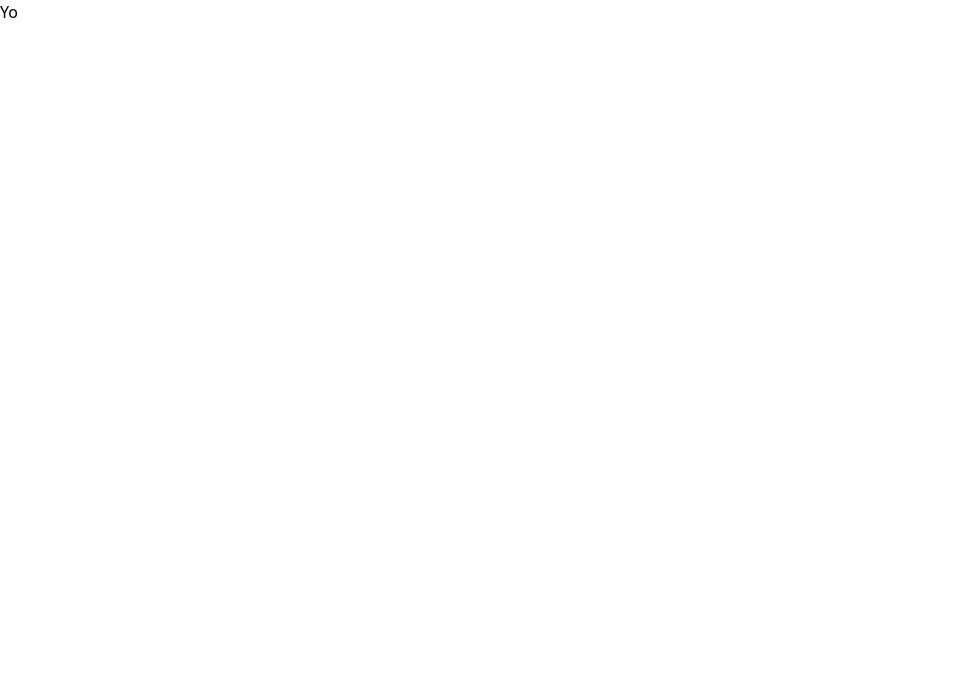
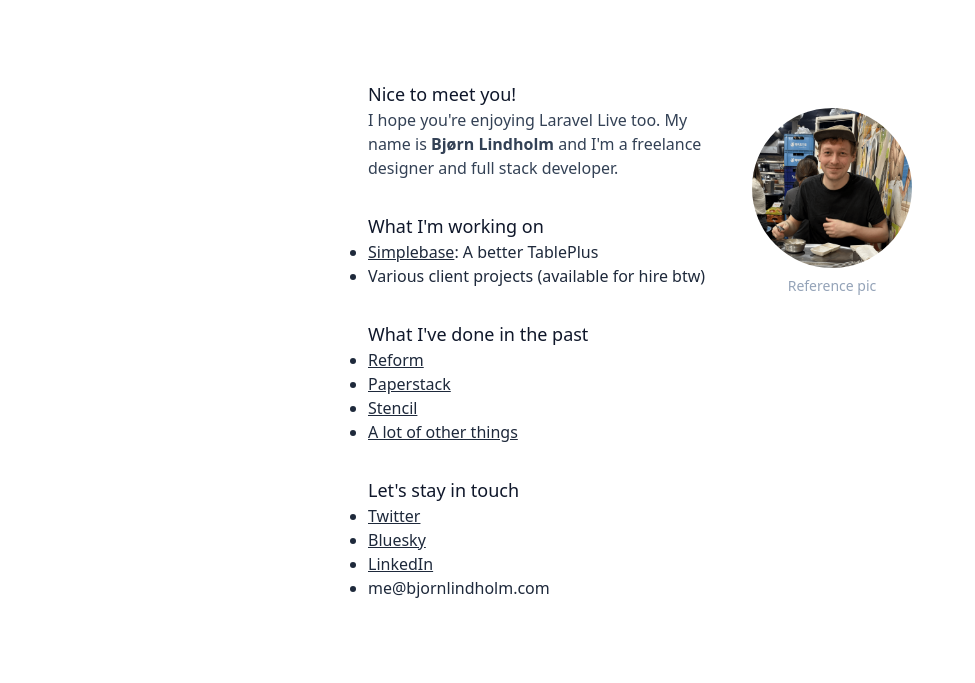
Before and after one commit to BjornDCode/bjornlindholm.com, a website: page assets/nice-to-meet-you.html in a window 1280 px wide. Shown: the whole page, without its empty margins (0-975 px from the left). Drawn offline with nearby package versions, Linux system fonts and the light colour scheme; files whose address does not match are found by name.

Commit message:
Finish temp page

```diff
--- a/assets/nice-to-meet-you.html
+++ b/assets/nice-to-meet-you.html
@@ -3,7 +3,7 @@
         <meta charset="UTF-8">
         <meta name="viewport" content="width=device-width, initial-scale=1.0">
 
-        <title>Nice to meet you</title>
+        <title>Nice to meet you | Bjørn Lindholm</title>
         <meta name="title" />
         <meta name="description" content="Designer & developer from Denmark" />
 
@@ -23,12 +23,74 @@
         <script src="https://cdn.tailwindcss.com"></script>
     </head>
     <body>
-        <div class="flex">
-            <div class="w-full">
-                <main class="w-full">
-                    Yo
-                </main>
+        <main class="px-4 py-8 md:px-8 md:py-20 sm:max-w-[38rem] sm:mx-auto">
+            <h1 class="text-lg text-slate-900 font-medium">
+                Nice to meet you!
+            </h1>
+
+            <div class="flex space-x-10">
+                <div>
+                    <p class="first:mt-0 my-5 text-slate-700">
+                        I hope you're enjoying Laravel Live too. My name is <strong>Bjørn Lindholm</strong> and I'm a freelance designer and full stack developer.
+                    </p>
+
+                    <h2 class="mt-8 text-lg text-slate-900 font-medium">
+                        What I'm working on
+                    </h2>
+
+                    <ul class="list-disc text-slate-800">
+                        <li>
+                            <a href="https://simplebase.app/" target="_blank" class="underline">Simplebase</a>: A better TablePlus
+                        </li>
+                        <li>
+                            Various client projects (available for hire btw)
+                        </li>
+                    </ul>
+
+
+                    <h2 class="mt-8 text-lg text-slate-900 font-medium">
+                        What I've done in the past
+                    </h2>
+
+                    <ul class="list-disc text-slate-800">
+                        <li>
+                            <a href="https://www.reform.app/" target="_blank" class="underline">Reform</a>
+                        </li>
+                        <li>
+                            <a href="https://paperstack.ink/" target="_blank" class="underline">Paperstack</a>
+                        </li>
+                        <li>
+                            <a href="https://paperstack.ink/docs/v0/components/" target="_blank" class="underline">Stencil</a>
+                        </li>
+                        <li>
+                            <a href="https://bjornlindholm.com/projects/" target="_blank" class="underline">A lot of other things</a>
+                        </li>
+                    </ul>
+
+                    <h2 class="mt-8 text-lg text-slate-900 font-medium">
+                        Let's stay in touch
+                    </h2>
+
+                    <ul class="list-disc text-slate-800">
+                        <li>
+                            <a href="https://x.com/bjornlindholmdk" target="_blank" class="underline">Twitter</a>
+                        </li>
+                        <li>
+                            <a href="https://bsky.app/profile/bjornlindholm.bsky.social" target="_blank" class="underline">Bluesky</a>
+                        </li>
+                        <li>
+                            <a href="https://www.linkedin.com/in/bjorn-lindholm-hansen/" target="_blank" class="underline">LinkedIn</a>
+                        </li>
+                        <li>
+                            me@bjornlindholm.com
+                        </li>
+                    </ul>
+                </div>
+                <div class="w-[10rem] h-[10rem] flex flex-col items-center shrink-0">
+                    <img src="/Users/bjornlindholm/Code/bjornlindholm.com/assets/me.png" class="rounded-full" />
+                    <p class="mt-2 text-sm text-slate-400">Reference pic</p>
+                </div>
             </div>
-        </div>
+        </main>
     </body>
 </html>
```
Also changed, not shown: assets/me.png (added), 1 other file.
